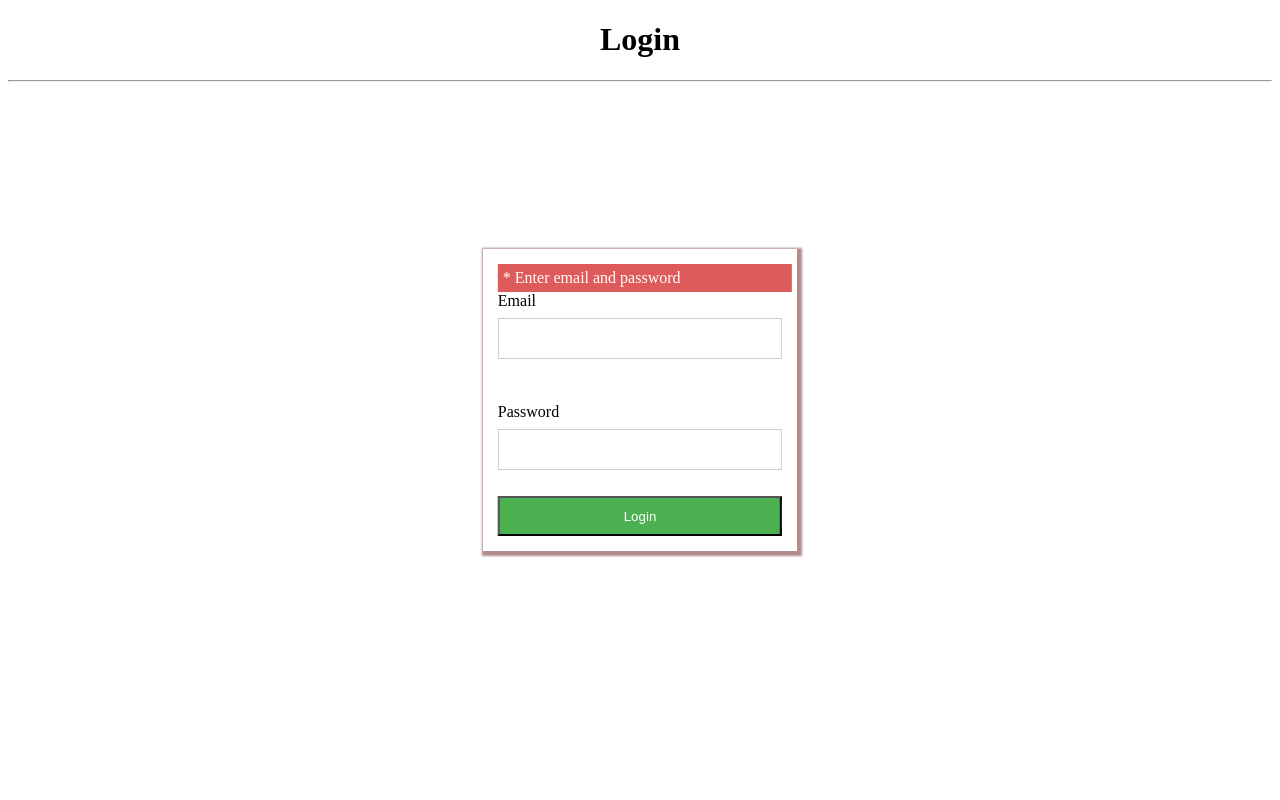
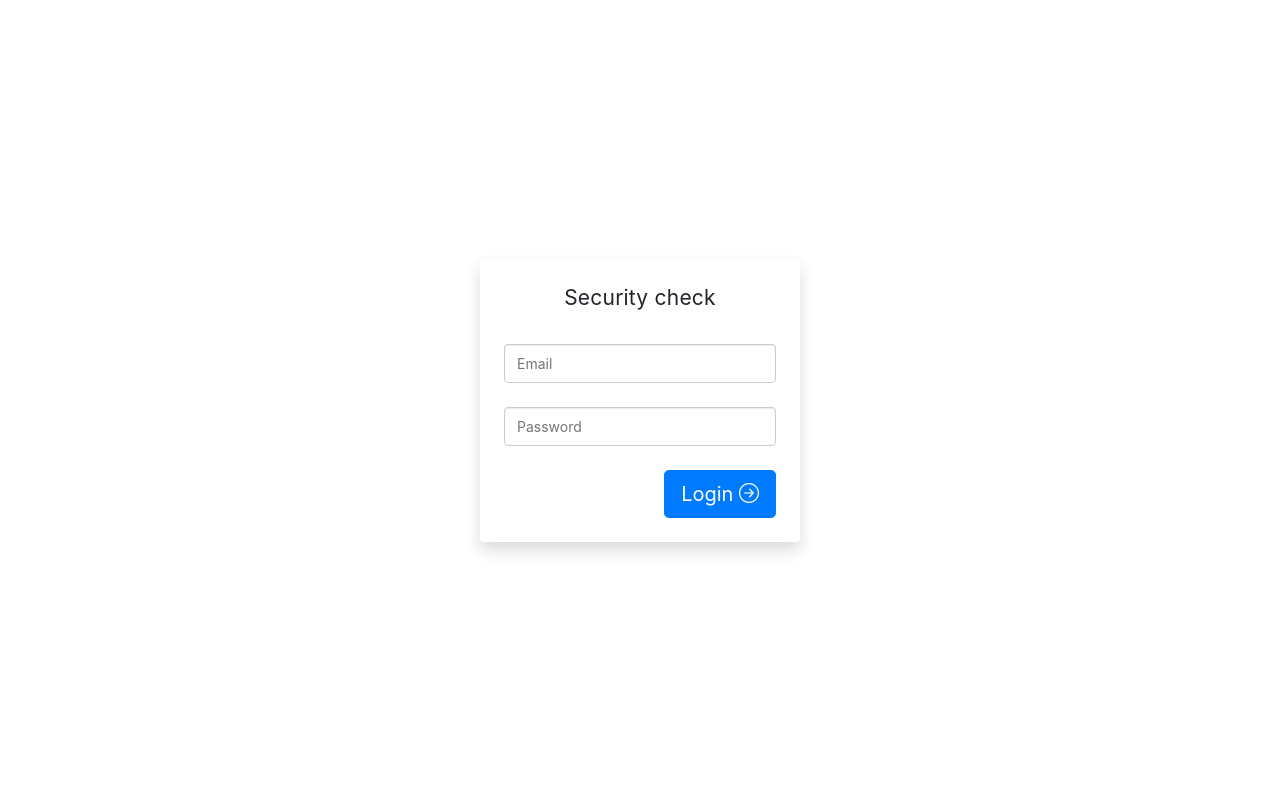
Before and after one commit to UmarFarooqOO7/umarfarooqoo7.github.io, a PHP site: page /login.php in a window 1280 px wide. Run offline with PHP 8.4, Linux system fonts and the light colour scheme; some libraries are stand-ins or nearby versions.

Commit message:
ui changes from asad

```diff
--- a/index.css
+++ b/index.css
@@ -13,8 +13,7 @@ body {
 }
 
 .wrapper {
-    height: 100%;
-    height: 100vh;
+    height: 95%;
     width: 100%;
     display: flex;
     align-items: center;
--- a/login.php
+++ b/login.php
@@ -1,3 +1,5 @@
+
+
 <?php
     require_once('./conn.php');
     $GLOBALS['err']= $_GET && $_GET['error'] ? $_GET['error'] : null;
@@ -35,35 +37,51 @@
     <meta name="viewport" content="width=device-width, initial-scale=1.0">
     <title>Login</title>
     <link rel="stylesheet" href="./style/style-login.css">
+<link rel="stylesheet" href="assets/bootstrap.style/styles.css">
+<link rel="stylesheet" href="https://cdn.jsdelivr.net/npm/bootstrap-icons@1.6.1/font/bootstrap-icons.css">
+
+<style>
+        form{
+            display: flex;
+    flex-direction: column;
+    align-items: center;
+    height: 100%;
+        }
+
+        .tk-intro {
+    font-size: 21px;
+    line-height: 1.38105;
+    font-weight: 400;
+    letter-spacing: .011em;
+}
+</style>
 </head>
 <body>
+
     <form action="<?php echo $_SERVER["PHP_SELF"];?>" method="POST">
-        <h1 class="text">Login</h1>
-        <hr>
-        <div class="center-login">
-            <div class="error">*
+        <div class="center-login1 col-lg-3 m-auto shadow p-4 rounded">
+        <h1 tabindex="-1" class="si-container-title tk-intro  text-center">
+        Security check
+
+        </h1>
+            <div class="error d-none">*
                 <?php if(isset($err)){
                         echo $err;
                     }else
                         echo 'Enter email and password';
                 ?></div>
-            <div>
-                <label class="email-lab">Email</label>
-                <input type="email" name="email" class="fields" requred>
+            <div class="pt-4">
+                <!-- <label class="email-lab"></label> -->
+                <input type="email" name="email" placeholder="Email" class="fields" required>
             </div>
 
-            <br>
-            <br>
-
-            <div>
-                <label class="pass-lab">Password</label>
-                <input type="password" name="password" class="fields" required>
+            <div class="pt-4">
+                <!-- <label class="pass-lab">Password</label> -->
+                <input type="password" name="password"  placeholder="Password" class="fields" required>
             </div>
 
-            <br>
 
-            <input type="submit" name='login' value='Login'>
-
+<div class="text-right pt-4"> <button type="submit" name='login' value='Login' class="btn btn-primary btn-lg">Login <i class="bi bi-arrow-right-circle"></i></button></div>
         </div>
     </form>
 </body>
--- a/style/style-login.css
+++ b/style/style-login.css
@@ -7,14 +7,26 @@
   padding: 15px;
 }
 .fields {
+  display: block;
   width: 100%;
-  padding: 12px 20px;
-  margin: 8px 0;
-  display: inline-block;
+  height: 39px;
+  padding: 6px 12px;
+  font-size: 14px;
+  line-height: 1.42857143;
+  color: #555;
+  background-color: #fff;
+  background-image: none;
   border: 1px solid #ccc;
-  box-sizing: border-box;
+  border-radius: 4px;
+  -webkit-box-shadow: inset 0 1px 1px rgb(0 0 0 / 8%);
+  box-shadow: inset 0 1px 1px rgb(0 0 0 / 8%);
+  -webkit-transition: border-color ease-in-out .15s,box-shadow ease-in-out .15s;
+  -o-transition: border-color ease-in-out .15s,box-shadow ease-in-out .15s;
+  -webkit-transition: border-color ease-in-out .15s,-webkit-box-shadow ease-in-out .15s;
+  transition: border-color ease-in-out .15s,-webkit-box-shadow ease-in-out .15s;
+  transition: border-color ease-in-out .15s,box-shadow ease-in-out .15s;
+  transition: border-color ease-in-out .15s,box-shadow ease-in-out .15s,-webkit-box-shadow ease-in-out .15s;
 }
-
 .text {
   text-align: center;
 }
--- a/style/style.css
+++ b/style/style.css
@@ -3,6 +3,10 @@
   margin-right: 20px;
   border: 2px solid rgba(204, 204, 204, 0.877);
   width: 15%;
+}
+@import url('https://fonts.googleapis.com/css2?family=Zen+Kaku+Gothic+Antique&display=swap');
+*{
+  font-family: 'Zen Kaku Gothic Antique', sans-serif;
 }
 ul,
 #myUL {
```
Also changed, not shown: index.php (+19 -9 lines), user-management.php (+30 -15 lines), assets/bootstrap.style/dataTables.bootstrap4.min.css, 1 other file.
